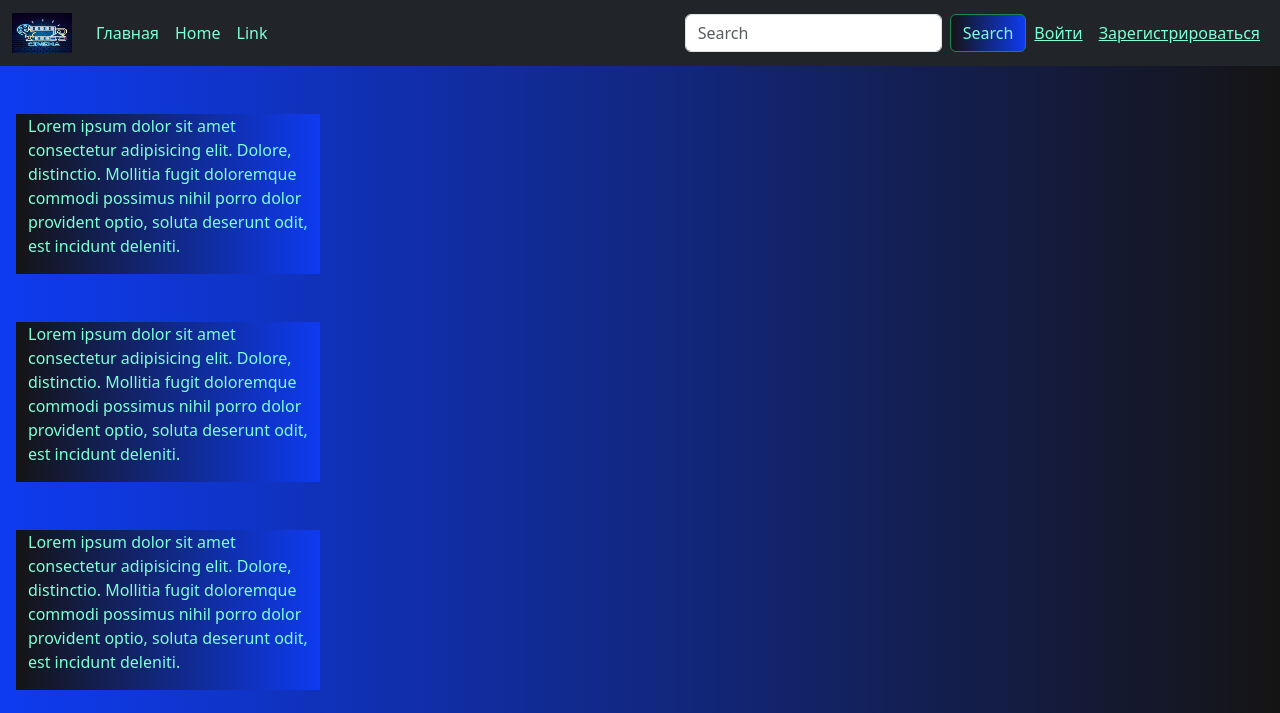
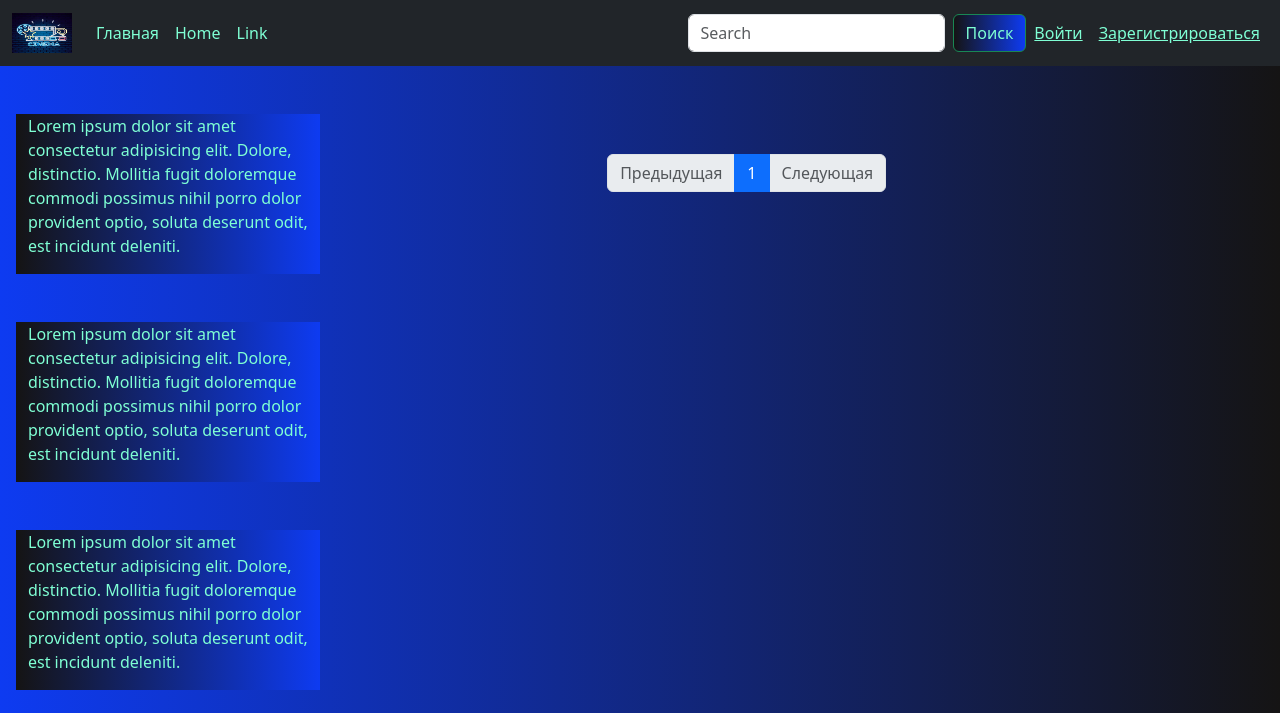
Before and after one commit to sirsasha78/project_movies_on_functions, a Django app: page / in a window 1280 px wide. Shown: the top 713 px of the page. Run offline with Django 5.2, Linux system fonts and the light colour scheme; data that the repository does not hold is empty.

Commit message:
Добавили пагинацию

```diff
--- a/movies/models.py
+++ b/movies/models.py
@@ -154,4 +154,6 @@ class Movie(AutoSlugMixin):
         verbose_name_plural = "Фильмы"
 
     def get_absolute_url(self) -> str:
+        """Возвращает URL-адрес для детального просмотра фильма."""
+
         return reverse("movies:movie_detail", args=[self.slug])
--- a/movies/static/css/mycss.css
+++ b/movies/static/css/mycss.css
@@ -73,3 +73,9 @@ footer {
     background: linear-gradient(270deg, #0e3bf1 0%, #151414 100%);
     color: aquamarine;
 }
+
+
+.pagination {
+    margin-top: 4rem;
+    margin-bottom: 2rem;
+}
--- a/movies/views.py
+++ b/movies/views.py
@@ -1,10 +1,15 @@
 from django.http import HttpRequest, HttpResponse
 from django.shortcuts import render, get_object_or_404
+from django.core.paginator import Paginator
 from .models import Movie
 
 
 def movie_list(request: HttpRequest) -> HttpResponse:
-    movies = Movie.objects.all()
+    all_movies = Movie.objects.all()
+    paginator = Paginator(all_movies, 6)
+    page_number = request.GET.get("page", 1)
+    movies = paginator.get_page(page_number)
+
     data = {
         "movies": movies,
         "title": "Главная страница",
--- a/templates/base.html
+++ b/templates/base.html
@@ -17,7 +17,7 @@
         <!-- Панель навигации сверху -->
         <nav class="navbar navbar-expand-lg bg-dark">
             <div class="container-fluid">
-                <a class="navbar-brand" href="#"><img class="resized-img" src="{% static "images/movies2.jpeg" %}" alt=""></a>
+                <a class="navbar-brand" href="{% url "movies:movie_list" %}"><img class="resized-img" src="{% static "images/movies2.jpeg" %}" alt=""></a>
                 <button class="navbar-toggler" type="button" data-bs-toggle="collapse"
                     data-bs-target="#navbarSupportedContent" aria-controls="navbarSupportedContent"
                     aria-expanded="false" aria-label="Toggle navigation">
@@ -26,7 +26,7 @@
                 <div class="collapse navbar-collapse" id="navbarSupportedContent">
                     <ul class="navbar-nav me-auto mb-2 mb-lg-0">
                         <li class="nav-item">
-                            <a class="nav-link active" aria-current="page" href="#">Главная</a>
+                            <a class="nav-link active" aria-current="page" href="{% url "movies:movie_list" %}">Главная</a>
                         </li>
                         <li class="nav-item">
                             <a class="nav-link active" aria-current="page" href="#">Home</a>
@@ -37,7 +37,7 @@
                     </ul>
                     <form class="d-flex" role="search">
                         <input class="form-control me-2" type="search" placeholder="Search" aria-label="Search" />
-                        <button class="btn btn-outline-success" type="submit">Search</button>
+                        <button class="btn btn-outline-success" type="submit">Поиск</button>
                     </form>
                     <a class="auth m-2" href="#">Войти</a>
                     <a class="auth m-2" href="#">Зарегистрироваться</a>
--- /dev/null
+++ b/templates/includes/pagination.html
@@ -0,0 +1,15 @@
+<nav aria-label="Page navigation example">
+  <ul class="pagination justify-content-center">
+    <li class="page-item {% if not page.has_previous %}disabled{% endif %}">
+        <a class="page-link" href="{% if page.has_previous %}?page={{ page.previous_page_number }}{% else %}#{% endif %}">Предыдущая</a>
+    </li>
+    {% for p in page.paginator.page_range %}
+    <li class="page-item {% if page.number == p %}active{% endif %}"><a class="page-link" href="?page={{ p }}">{{ p }}</a></li>
+    {% endfor %}
+
+    <li class="page-item {% if not page.has_next %}disabled{% endif %}">
+        <a class="page-link" href="{% if page.has_next %}?page={{ page.next_page_number }}{% else %}#{% endif %}">Следующая</a>
+    </li>
+    </li>
+  </ul>
+</nav>
--- a/templates/movies/list.html
+++ b/templates/movies/list.html
@@ -2,18 +2,21 @@
 
 
 {% block content %}
-{% for movie in movies %}
+
 <div class="row">
-    <div class="col-lg-4 col-md-6 mt-4">
+    {% for movie in movies %}
+    <div class="col-lg-4 col-md-6 d-flex aligin-align-items-stretch mt-4">
         <div class="card">
             <img src="{{ movie.photo.url }}" class="card-img-top" alt="...">
             <div class="card-body">
                 <h5 class="card-title">{{ movie.title }}</h5>
-                <p class="card-text">{{ movie.description|truncatewords:20|linebreaks}}</p>
+                <p class="card-text">{{ movie.description|truncatewords:15|linebreaks}}</p>
                 <a href="{{ movie.get_absolute_url }}" class="btn btn-primary">Подробнее</a>
             </div>
         </div>
     </div>
+    {% endfor %}
 </div>
-{% endfor %}
+
+{% include "includes/pagination.html" with page=movies %}
 {% endblock content %}
```
